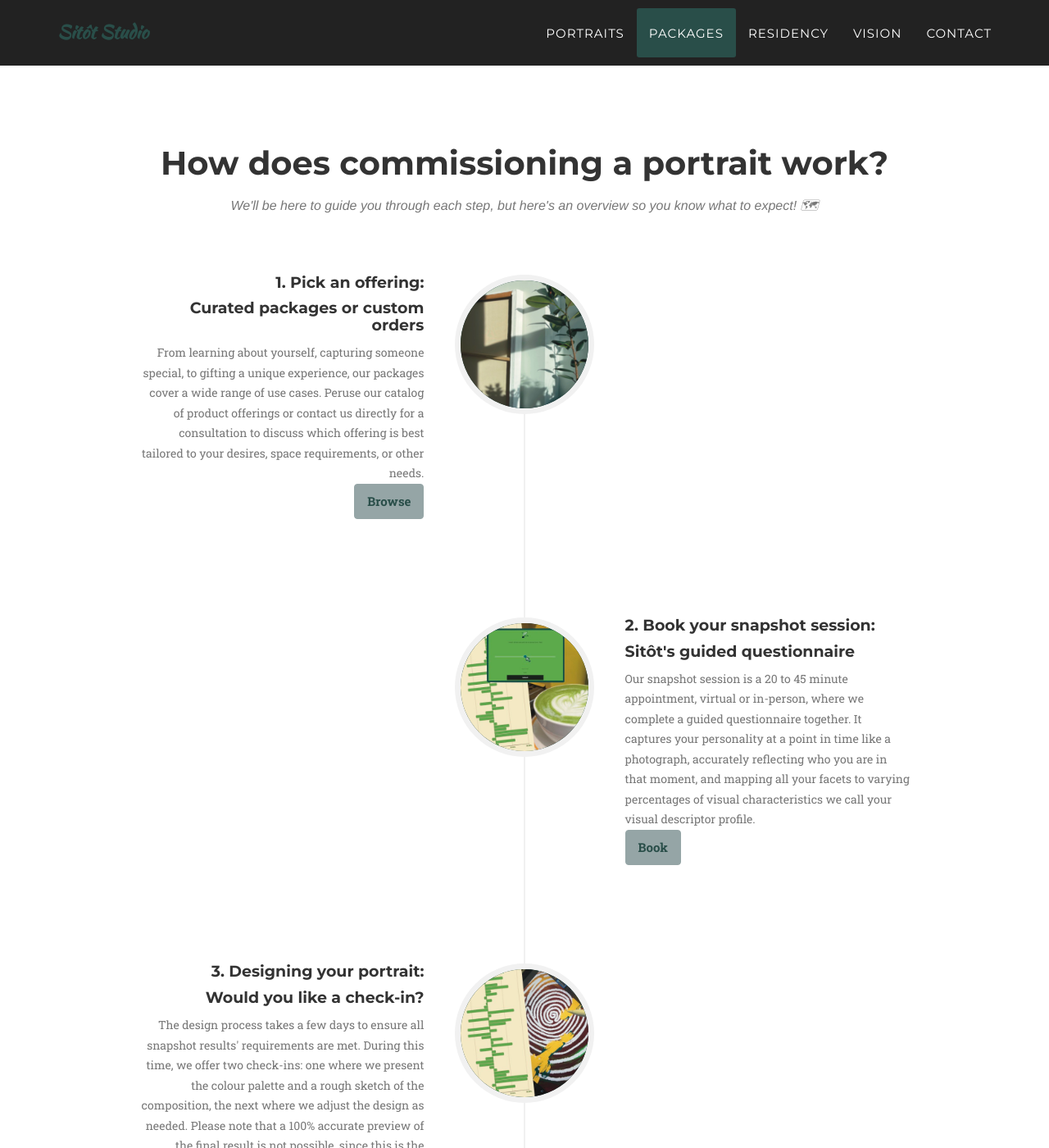
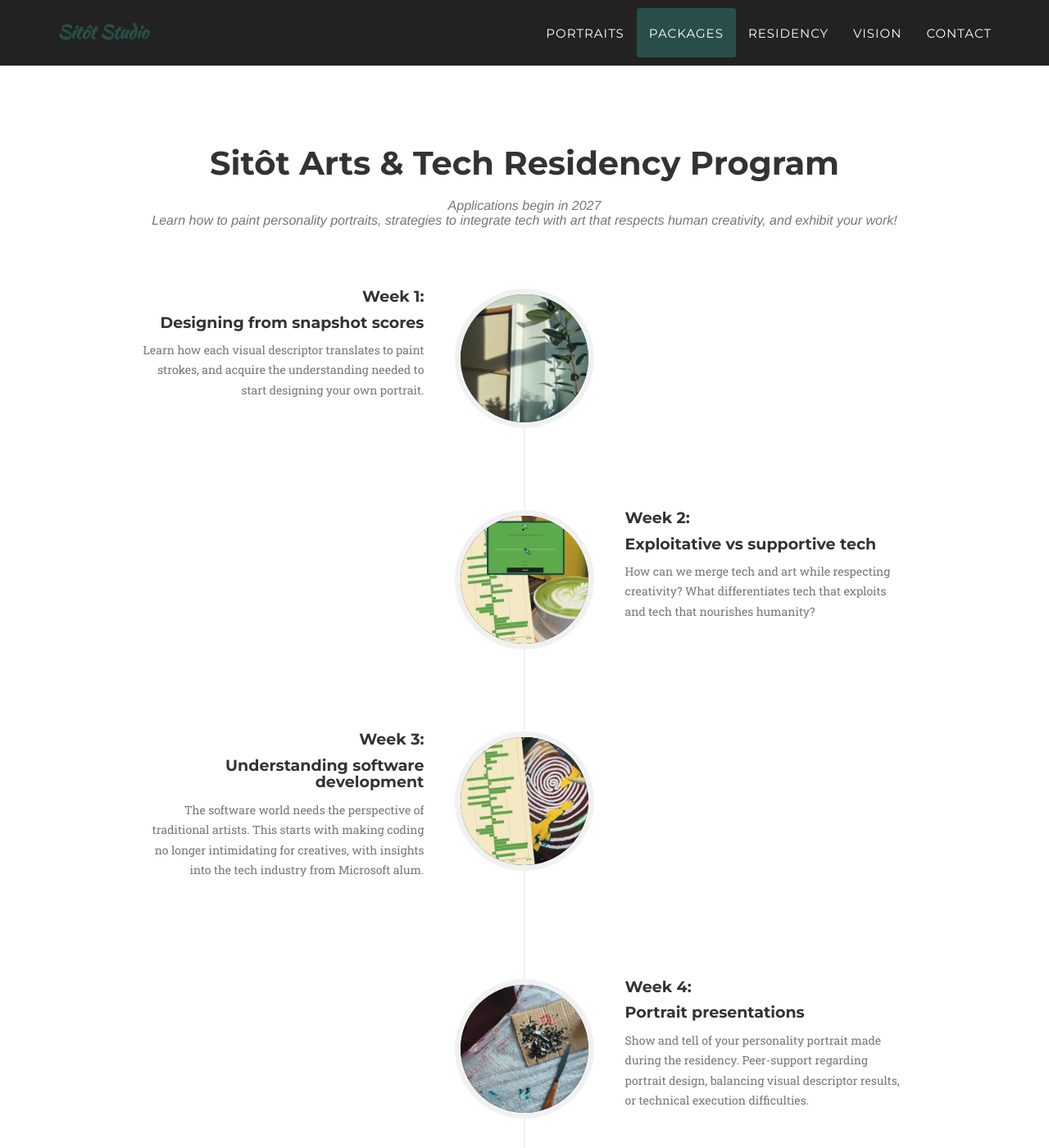
Before and after one commit to sitotstudio/sitotstudio.github.io, a Jekyll site: the page built from index.html, in a window 1280 px wide and 1400 px high, scrolled down 2971 px. Shown: the whole window at 82% size. Built offline with Jekyll 4.4.1, drawn with Linux system fonts in a browser that asks for light colours; some web fonts are replaced; some of the changed text lies outside the part shown.

Commit message:
Change service icons + remove modal links + add residency info timeline

```diff
--- a/_includes/about.html
+++ b/_includes/about.html
@@ -3,8 +3,8 @@
         <div class="container">
             <div class="row">
                 <div class="col-lg-12 text-center">
-                    <h2 class="section-heading">How does commissioning a portrait work?</h2>
-                    <h3 class="section-subheading text-muted">We'll be here to guide you through each step, but here's an overview so you know what to expect! 🗺</h3>
+                    <h2 class="section-heading">Sitôt Arts & Tech Residency Program</h2>
+                    <h3 class="section-subheading text-muted">Applications begin in 2027<br>Learn how to paint personality portraits, strategies to integrate tech with art that respects human creativity, and exhibit your work!</h3>
                 </div>
             </div>
             <div class="row">
@@ -16,12 +16,12 @@
                             </div>
                             <div class="timeline-panel">
                                 <div class="timeline-heading">
-                                    <h4>1. Pick an offering:</h4>
-                                    <h4 class="subheading">Curated packages or custom orders</h4>
+                                    <h4>Week 1:</h4>
+                                    <h4 class="subheading">Designing from snapshot scores</h4>
                                 </div>
                                 <div class="timeline-body">
-                                    <p class="text-muted">From learning about yourself, capturing someone special, to gifting a unique experience, our packages cover a wide range of use cases. Peruse our catalog of product offerings or contact us directly for a consultation to discuss which offering is best tailored to your desires, space requirements, or other needs.</p>
-                                    <button type="button" class="btn btn-default"><strong><a href="https://www.sitot.ca/#portfolio">Browse</a></strong></button>
+                                    <p class="text-muted">Learn how each visual descriptor translates to paint strokes, and acquire the understanding needed to start designing your own portrait.</p>
+                                    <!-- button type="button" class="btn btn-default"><strong><a href="https://www.sitot.ca/#portfolio">Browse</a></strong></button -->
                                 </div>
                             </div>
                         </li>
@@ -31,12 +31,12 @@
                             </div>
                             <div class="timeline-panel">
                                 <div class="timeline-heading">
-                                    <h4>2. Book your snapshot session:</h4>
-                                    <h4 class="subheading">Sitôt's guided questionnaire</h4>
+                                    <h4>Week 2:</h4>
+                                    <h4 class="subheading">Exploitative vs supportive tech</h4>
                                 </div>
                                 <div class="timeline-body">
-                                    <p class="text-muted">Our snapshot session is a 20 to 45 minute appointment, virtual or in-person, where we complete a guided questionnaire together. It captures your personality at a point in time like a photograph, accurately reflecting who you are in that moment, and mapping all your facets to varying percentages of visual characteristics we call your visual descriptor profile.</p>
-                                    <button type="button" class="btn btn-default"><strong><a href="https://form.jotform.com/251915401743251">Book</a></strong></button>
+                                    <p class="text-muted">How can we merge tech and art while respecting creativity? What differentiates tech that exploits and tech that nourishes humanity?</p>
+                                    <!-- button type="button" class="btn btn-default"><strong><a href="https://form.jotform.com/251915401743251">Book</a></strong></button -->
                                 </div>
                             </div>
                         </li>
@@ -46,11 +46,11 @@
                             </div>
                             <div class="timeline-panel">
                                 <div class="timeline-heading">
-                                    <h4>3. Designing your portrait:</h4>
-                                    <h4 class="subheading">Would you like a check-in?</h4>
+                                    <h4>Week 3:</h4>
+                                    <h4 class="subheading">Understanding software development</h4>
                                 </div>
                                 <div class="timeline-body">
-                                    <p class="text-muted">The design process takes a few days to ensure all snapshot results' requirements are met. During this time, we offer two check-ins: one where we present the colour palette and a rough sketch of the composition, the next where we adjust the design as needed. Please note that a 100% accurate preview of the final result is not possible, since this is the nature of a hand-crafted painting. Many customers prefer a no-spoilers approach for a more powerful reveal, which we recommend! We will confirm your preferred approach with you at this stage.</p>
+                                    <p class="text-muted">The software world needs the perspective of traditional artists. This starts with making coding no longer intimidating for creatives, with insights into the tech industry from Microsoft alum.</p>
                                 </div>
                             </div>
                         </li>
@@ -60,11 +60,11 @@
                             </div>
                             <div class="timeline-panel">
                                 <div class="timeline-heading">
-                                    <h4>4. Painting begins:</h4>
-                                    <h4 class="subheading">We're locked in</h4>
+                                    <h4>Week 4:</h4>
+                                    <h4 class="subheading">Portrait presentations</h4>
                                 </div>
                                 <div class="timeline-body">
-                                    <p class="text-muted">Once the overall creative direction is greenlit, we paint! Please allow 2 weeks to a month of turn-around time, as every canvas is custom-made with locally-sourced wood, and painted to order. To ensure archival quality, we require this time to allow for meticulous work and proper drying time for each layer that builds up to make your personality portrait.</p>
+                                    <p class="text-muted">Show and tell of your personality portrait made during the residency. Peer-support regarding portrait design, balancing visual descriptor results, or technical execution difficulties.</p>
                                 </div>
                             </div>
                         </li>
@@ -74,11 +74,8 @@
                             </div>
                             <div class="timeline-panel">
                                 <div class="timeline-heading">
-                                    <h4>5. Ready for pick-up or shipment!</h4>
-                                    <h4 class="subheading">Carefully packaged, ready to hang</h4>
-                                </div>
-                                <div class="timeline-body">
-                                    <p class="text-muted">All of our portraits are made on professional back-stapled exhibition canvases with an extra wide edge designed to eliminate framing requirements. Each completed personality portrait comes with its corresponding visual profile, certificate of authenticity, and design statement.</p>
+                                    <h4>Exhibition:</h4>
+                                    <h4 class="subheading">Invite friends & family, it's a gallery party!</h4>
                                 </div>
                             </div>
                         </li>
--- a/_includes/modals.html
+++ b/_includes/modals.html
@@ -18,15 +18,15 @@
                             <p>{{ post.description }}</p>
                             <ul class="list-inline item-details">
                                 <li>Canvas size:
-                                    <strong><a href="sitot.ca">{{ post.canvas }}</a>
+                                    <strong><a href="#">{{ post.canvas }}</a>
                                     </strong>
                                 </li>
                                 <li>Number of portraits:
-                                    <strong><a href="sitot.ca">{{ post.numportraits }}</a>
+                                    <strong><a href="#">{{ post.numportraits }}</a>
                                     </strong>
                                 </li>
                                 <li>Base Price:
-                                    <strong><a href="sitot.ca">{{ post.price }}</a>
+                                    <strong><a href="#">{{ post.price }}</a>
                                     </strong>
                                 </li>
                             </ul>
--- a/_includes/services.html
+++ b/_includes/services.html
@@ -11,7 +11,7 @@
                 <div class="col-md-4 service-item">
                     <span class="fa-stack fa-4x">
                         <i class="fa fa-circle fa-stack-2x text-primary"></i>
-                        <i class="fa fa-frame fa-stack-1x fa-inverse"></i>
+                        <i class="fa fa-calendar fa-stack-1x fa-inverse"></i>
                     </span>
                     <h4 class="service-heading">Reserve</h4>
                     <p class="service-subtitle text-muted">New seats open every month</p>
@@ -24,7 +24,7 @@
                 <div class="col-md-4 service-item">
                     <span class="fa-stack fa-4x">
                         <i class="fa fa-circle fa-stack-2x text-primary"></i>
-                        <i class="fa fa-gears fa-stack-1x fa-inverse"></i>
+                        <i class="fa fa-bar-chart fa-stack-1x fa-inverse"></i>
                     </span>
                     <h4 class="service-heading">Snapshot</h4>
                     <p class="service-subtitle text-muted">Virtually or in-person</p>
@@ -37,7 +37,7 @@
                 <div class="col-md-4 service-item">
                     <span class="fa-stack fa-4x">
                         <i class="fa fa-circle fa-stack-2x text-primary"></i>
-                        <i class="fa fa-paint-brush fa-stack-1x fa-inverse"></i>
+                        <i class="fa fa-gift fa-stack-1x fa-inverse"></i>
                     </span>
                     <h4 class="service-heading">Pick Up</h4>
                     <p class="service-subtitle text-muted">Shipping also available</p>
--- a/_layouts/default.html
+++ b/_layouts/default.html
@@ -10,7 +10,7 @@
     {% include services.html %}
     {% include portfolio_grid.html %}
     {% include about.html %}
-    {% include clients.html %}
+    <!-- {% include clients.html %} -->
     {% include team.html %}
     {% include contact.html %}
     {% include footer.html %}
```
